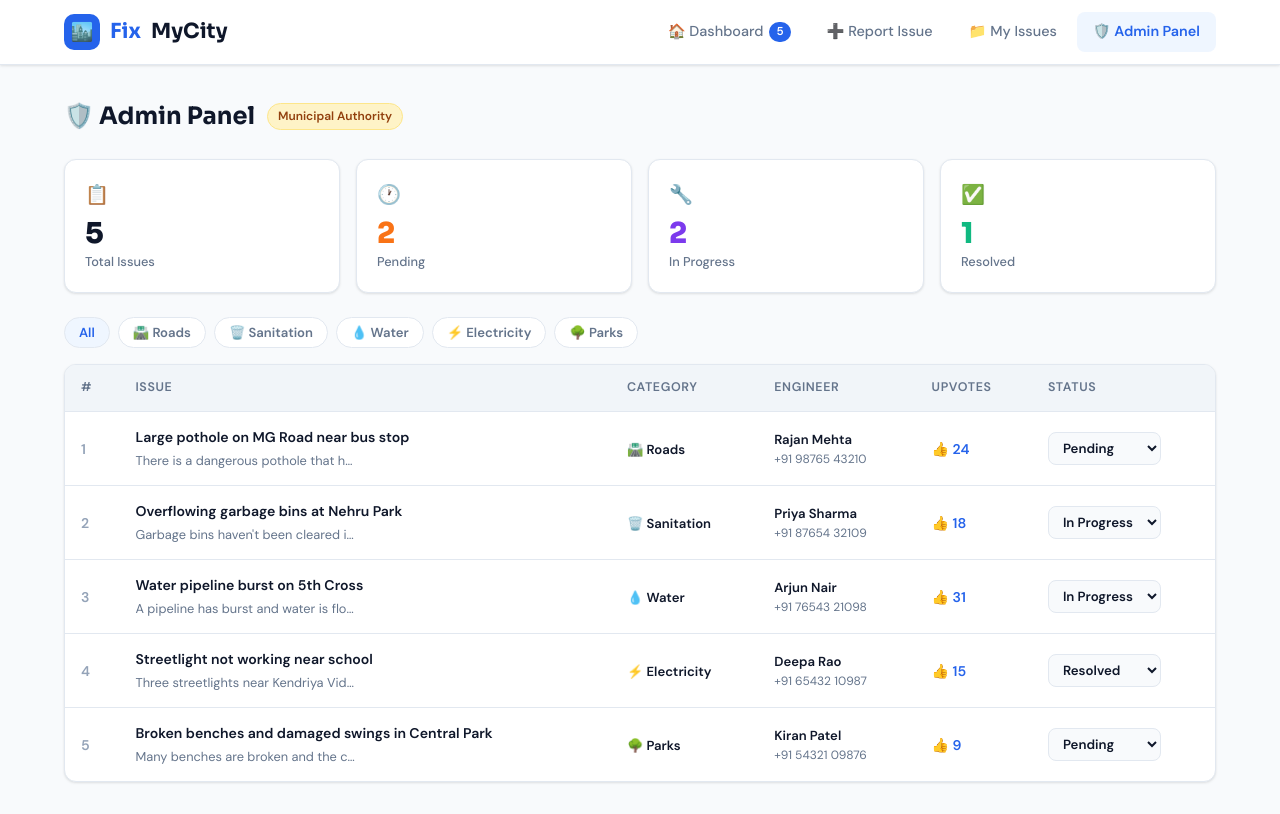
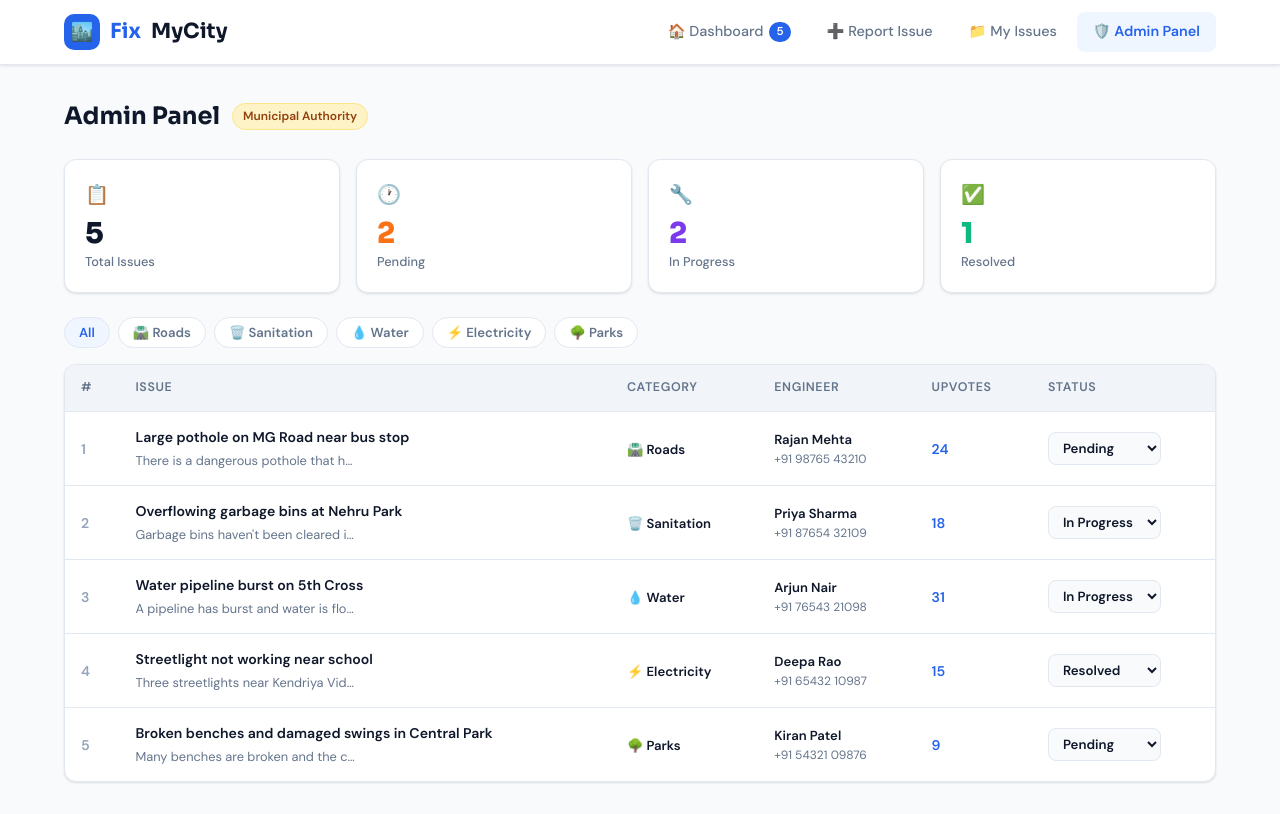
Before and after one commit to Ayaan342/fixmycity, a React (Create React App) app: page /admin in a window 1280 px wide. Built offline with nearby package versions, Linux system fonts and the light colour scheme; the HTML template or start-up script is replaced by a standard one.

Commit message:
Update AdminPanel.js

```diff
--- a/src/components/AdminPanel.js
+++ b/src/components/AdminPanel.js
@@ -21,7 +21,7 @@ function AdminPanel({ issues, onStatusChange }) {
   return (
     <div className="admin-wrap">
       <div className="admin-header">
-        <h2 className="admin-title">🛡️ Admin Panel</h2>
+        <h2 className="admin-title">Admin Panel</h2>
         <span className="admin-badge">Municipal Authority</span>
       </div>
 
@@ -106,7 +106,7 @@ function AdminPanel({ issues, onStatusChange }) {
                     </div>
                   </td>
                   <td>
-                    <div className="upvote-count">👍 {issue.upvotes}</div>
+                    <div className="upvote-count">{issue.upvotes}</div>
                   </td>
                   <td>
                     <select
```
